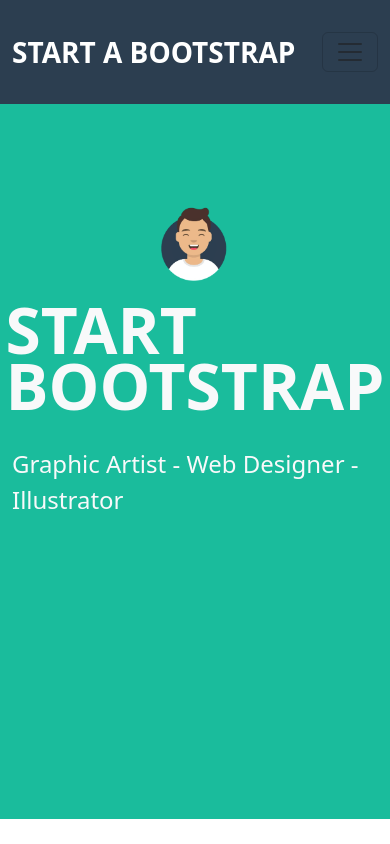
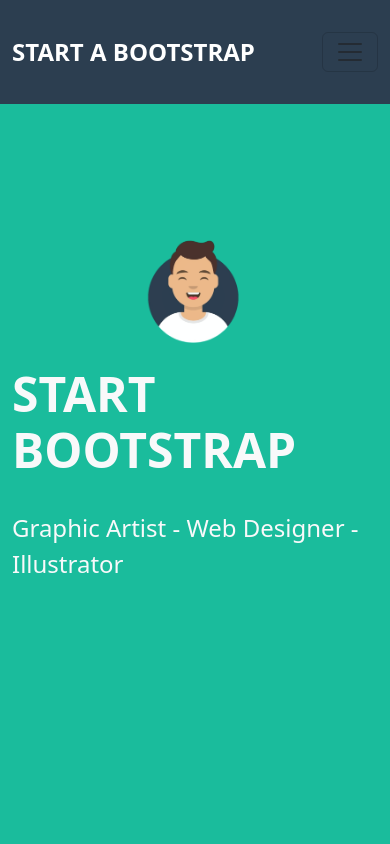
Before and after one commit to Baylsan-Ml/React-1st-Project, a React (Vite) app: page / in a window 390 px wide. Shown: the top 844 px of the page. Built offline with nearby package versions, Linux system fonts and the light colour scheme.

Commit message:
Fixing Hero

```diff
--- a/src/Components/Footer/footer.jsx
+++ b/src/Components/Footer/footer.jsx
@@ -5,14 +5,14 @@ function Footer(){
     return <>
     <footer className={`${style.footer} mt-5  py-5 text-center`}>
         <div className="container">
-            <div className="row">
-                <div className="col-md-4">
+            <div className="row ">
+                <div className="col-md-4 mt-4">
                     <h4 className="text-uppercase mb-4">location</h4>
                     <p className='mb-0'>2215 John Daniel Drive
                     <br />
                     Clark, MO 65243</p>
                 </div>
-                <div className="col-md-4">
+                <div className="col-md-4 mt-4">
                     <h4 className="text-uppercase mb-4">around the web</h4>
                     <div className={`${style.footerIcons} d-flex gap-3 justify-content-center`}>
                     <a href="#" className='border border-2 rounded-circle p-2 py-2'><i className="fa-brands fa-facebook-f fa-xl" style={{ color: "#ffffff" }}></i></a>
@@ -22,7 +22,7 @@ function Footer(){
                     </div>
                 </div>
 
-                <div className="col-md-4">
+                <div className="col-md-4 mt-4">
                      <h4 className="text-uppercase mb-4">about the freelancer</h4>
                      <p >Freelance is a free to use, MIT licensed Bootstrap theme created by
                         <a href="https://startbootstrap.com/" className='mainColor ms-2'>Start Bootstrap</a>
--- a/src/Components/Hero/hero.jsx
+++ b/src/Components/Hero/hero.jsx
@@ -4,16 +4,16 @@ import heroImg from './../../assets/imgs/heroImg.png'
 
 function Hero(){
 
-    return <section className={`${style.heroSec} py-5`}>
-        <div className="container">
-            <div className="hero-content d-flex flex-column justify-content-center align-items-center gap-3">
-
-            <img src={heroImg} className='w-25'/>
+    return <section className={`${style.heroSec} py-5 `}>
+        <div className="container-fluid">
+            <div className="row justify-content-center">
+                <div className={`${style.heroContent} col-md-8 d-flex flex-column justify-content-center align-items-center gap-3`}>
+            <img src={heroImg} className=''/>
         <h1 className='text-uppercase text-light'>start bootstrap</h1>
         <p className={`${style.heroPara} text-light pt-2`}>Graphic Artist - Web Designer - Illustrator</p>
         </div>
+            </div>
         </div>
-
     </section>
 }
 export default Hero;
--- a/src/Components/Hero/hero.module.css
+++ b/src/Components/Hero/hero.module.css
@@ -1,19 +1,39 @@
 .heroSec{
+    position: relative;
     height: 97vh;
     background-color: #1abc9c;
 }
+.heroContent{
+    position: absolute;
+    top: 25%;
+}
 .heroSec img{
-    margin-top: 150px;
-    overflow: hidden;
+    width: 25%;
 }
-.hero-img{
-    padding-top: 500px;
+@media screen and (max-width:1200px){
+    .heroContent{
+    position: absolute;
+    top: 15%;
+}
+.heroSec img{
+    width: 35%;
+}
 }
 .heroSec h1{
     font-size: 4rem;
     line-height: 3.5rem;
     font-weight: 700;
 }
+@media screen and (max-width:610px){
+    .heroSec h1{
+    font-size: 3rem;
+}
+}
 .heroPara{
     font-size: 1.5rem;
 }
+@media screen and (max-width:610px){
+    .heroSec .heroPara1{
+    font-size: 0.9rem;
+}
+}
--- a/src/Components/Navbar/navbar.module.css
+++ b/src/Components/Navbar/navbar.module.css
@@ -1,6 +1,6 @@
 .navbar{
+    position: sticky;
     height: 104px;
-
 }
 .navbar a{
     color: #fff;
@@ -15,6 +15,11 @@
     font-weight: 700;
     font-size: 1.75em;
 }
+@media screen and (max-width:610px){
+    .navbar .navbarBrand{
+    font-size: 1.5em;
+}
+}
 .navbar  .navbarBrand:hover{
     color: #fff;
 }
--- a/src/Components/Portfolio/portfolio.jsx
+++ b/src/Components/Portfolio/portfolio.jsx
@@ -12,23 +12,23 @@ function Portfolio(){
         <h2 className="text-uppercase py-5">Portfolio</h2>
         <div className="container ">
             <div className="row justify-content-center ">
-                <div className="col-md-4">
+                <div className="col-md-4 col-sm-6">
                     <img src={cabin} className='w-100 mb-5 rounded-2' alt=".." />
                 </div>
-                <div className="col-md-4">
-                    <img src={cake} className='w-100 rounded-2' alt=".." />
+                <div className="col-md-4 col-sm-6">
+                    <img src={cake} className='w-100 mb-5 rounded-2' alt=".." />
                 </div>
-                <div className="col-md-4">
-                    <img src={circus} className='w-100 rounded-2' alt=".." />
+                <div className="col-md-4 col-sm-6">
+                    <img src={circus} className='w-100 mb-5 rounded-2' alt=".." />
                 </div>
-                <div className="col-md-4">
-                    <img src={game} className='w-100 rounded-2' alt=".." />
+                <div className="col-md-4 col-sm-6">
+                    <img src={game} className='w-100 mb-5 rounded-2' alt=".." />
                 </div>
-                <div className="col-md-4">
-                    <img src={safe} className='w-100 rounded-2' alt=".." />
+                <div className="col-md-4 col-sm-6">
+                    <img src={safe} className='w-100 mb-5 rounded-2' alt=".." />
                 </div>
-                <div className="col-md-4">
-                    <img src={submarine} className='w-100 rounded-2' alt=".." />
+                <div className="col-md-4 col-sm-6">
+                    <img src={submarine} className='w-100 mb-5 rounded-2' alt=".." />
                 </div>
 
             </div>
```
